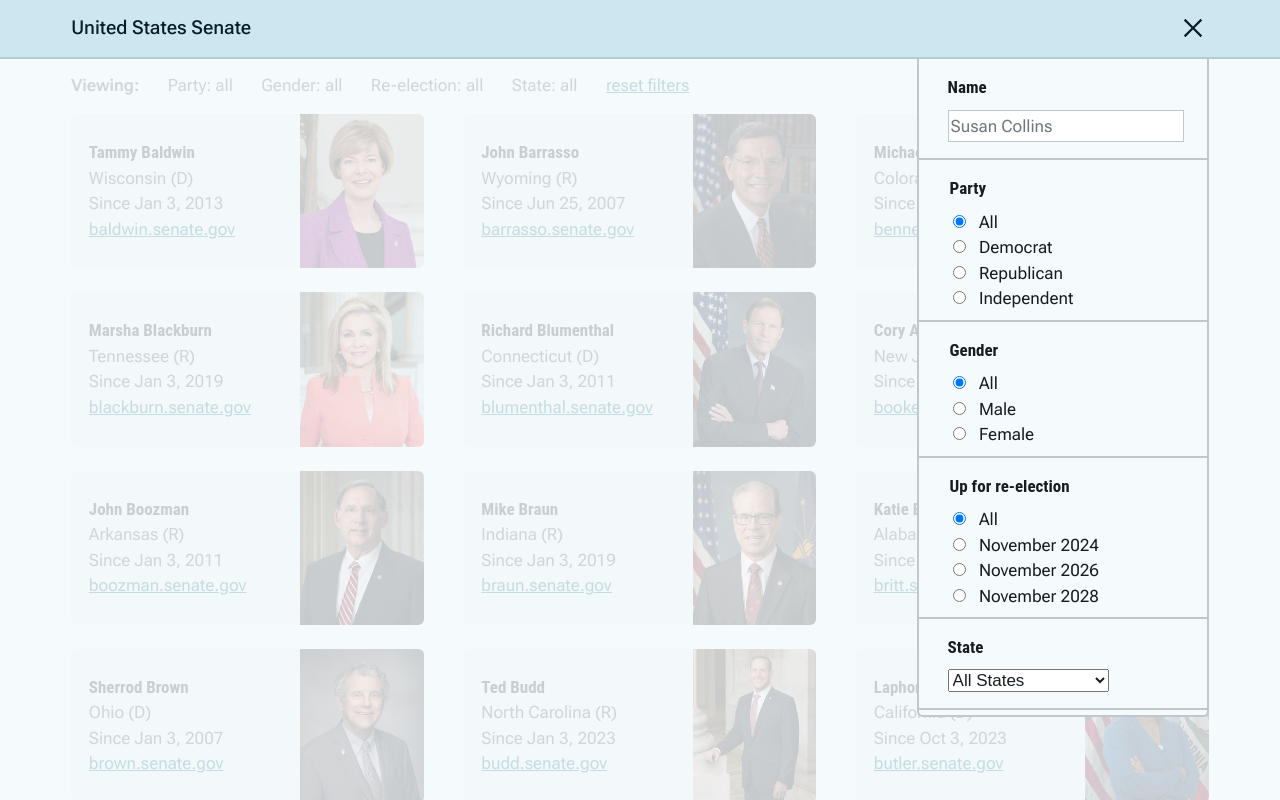
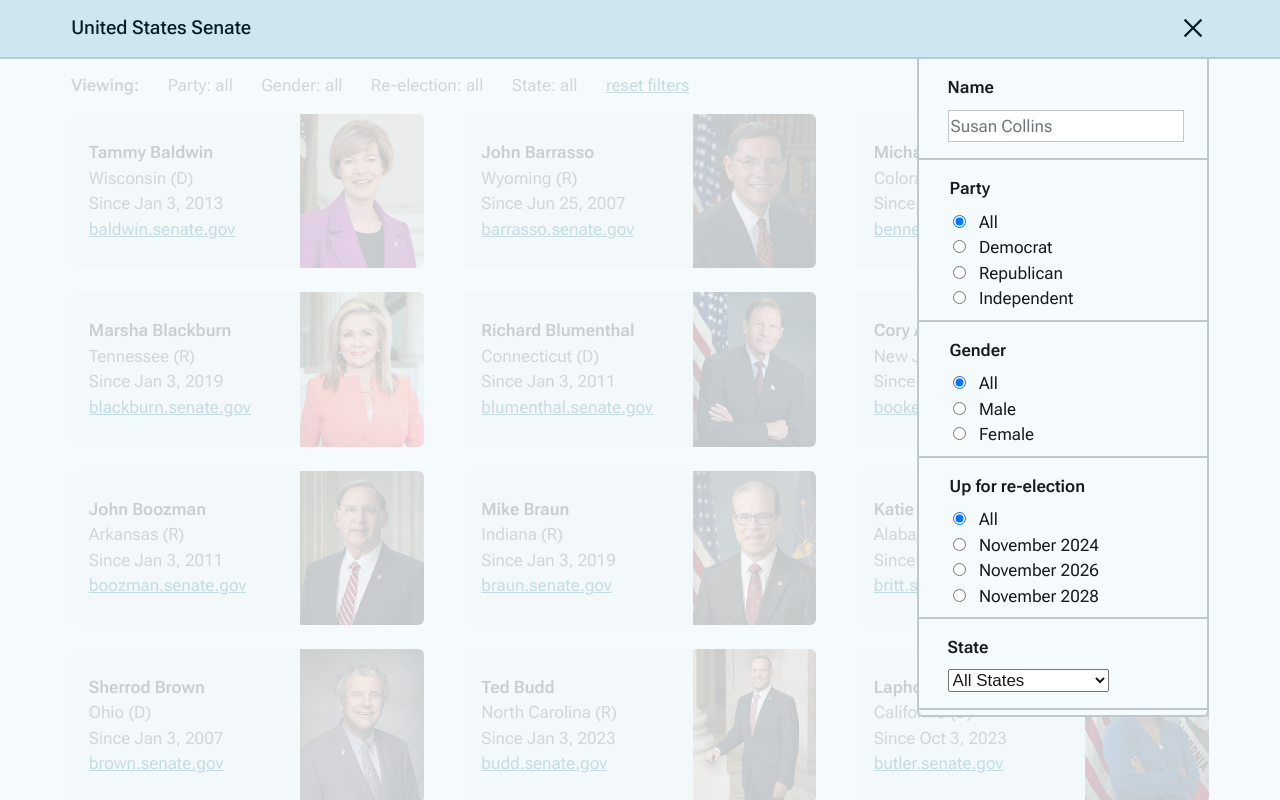
Before and after one commit to seankelliher/us-senate-directory, a Vue app: page / in a window 1280 px wide. Both pictures are taken after a click on the button 1192 px from the left and 28 px from the top of the page. Shown: the top 800 px of the page. Built offline with nearby package versions, Linux system fonts and the light colour scheme.

Commit message:
Modify fonts.

```diff
--- a/src/components/MenuForm.vue
+++ b/src/components/MenuForm.vue
@@ -101,7 +101,7 @@
 <template>
     <form v-if="store.menu" @submit.prevent="checkInputs()">
         <div class="search-box">
-            <label for="search-term" class="roboto-condensed seven">Name</label>
+            <label for="search-term" class="roboto-flex six">Name</label>
             <input
                 type="text"
                 id="search-term"
@@ -112,7 +112,7 @@
         </div>
 
         <fieldset>
-            <legend class="roboto-condensed seven">Party</legend>
+            <legend class="roboto-flex six">Party</legend>
             <input type="radio" id="all-parties" value="all" v-model="store.party" />
             <label for="all-parties" class="roboto-flex four">All</label><br />
             <input type="radio" id="democrat" value="Democrat" v-model="store.party" />
@@ -124,7 +124,7 @@
         </fieldset>
 
         <fieldset>
-            <legend class="roboto-condensed seven">Gender</legend>
+            <legend class="roboto-flex six">Gender</legend>
             <input type="radio" id="all-genders" value="all" v-model="store.gender" />
             <label for="all-genders" class="roboto-flex four">All</label><br />
             <input type="radio" id="male" value="male" v-model="store.gender" />
@@ -134,7 +134,7 @@
         </fieldset>
 
         <fieldset>
-            <legend class="roboto-condensed seven">Up for re-election</legend>
+            <legend class="roboto-flex six">Up for re-election</legend>
             <input type="radio" id="all-elections" value="all" v-model="store.reelection" />
             <label for="all-elections" class="roboto-flex four">All</label><br />
             <input type="radio" id="class1" value="class1" v-model="store.reelection" />
@@ -146,7 +146,7 @@
         </fieldset>
 
         <div class="states-box">
-            <label for="states-list" class="roboto-condensed seven">State</label>
+            <label for="states-list" class="roboto-flex six">State</label>
             <select
                 id="states-list"
                 v-model="store.stateAbbr"
--- a/src/components/SenatorCard.vue
+++ b/src/components/SenatorCard.vue
@@ -11,10 +11,11 @@
             class="roboto-flex four">
                 No matching results.
         </p>
+        <TransitionGroup name="cards">
         <template v-for="senator in senators" :key="senator.bioguideId">
             <div v-if="store.commons.includes(senator.bioguideId)" class="card rounded-card">
                 <dl>
-                    <dt class="roboto-condensed seven">{{ senator.firstName }} {{ senator.lastName }}</dt>
+                    <dt class="roboto-flex six">{{ senator.firstName }} {{ senator.lastName }}</dt>
                     <dd class="roboto-flex four">{{ senator.stateName }} ({{ senator.party.substring(0,1) }})</dd>
                     <dd class="roboto-flex four">Since {{ senator.assumedOffice }}</dd>
                     <dd class="roboto-flex four"><a :href="`https://www.${senator.website}`" target="_blank">{{ senator.website }}</a></dd>
@@ -29,6 +30,7 @@
                 </figure>
             </div>
         </template>
+        </TransitionGroup>
     </section>
 </template>
 
```
